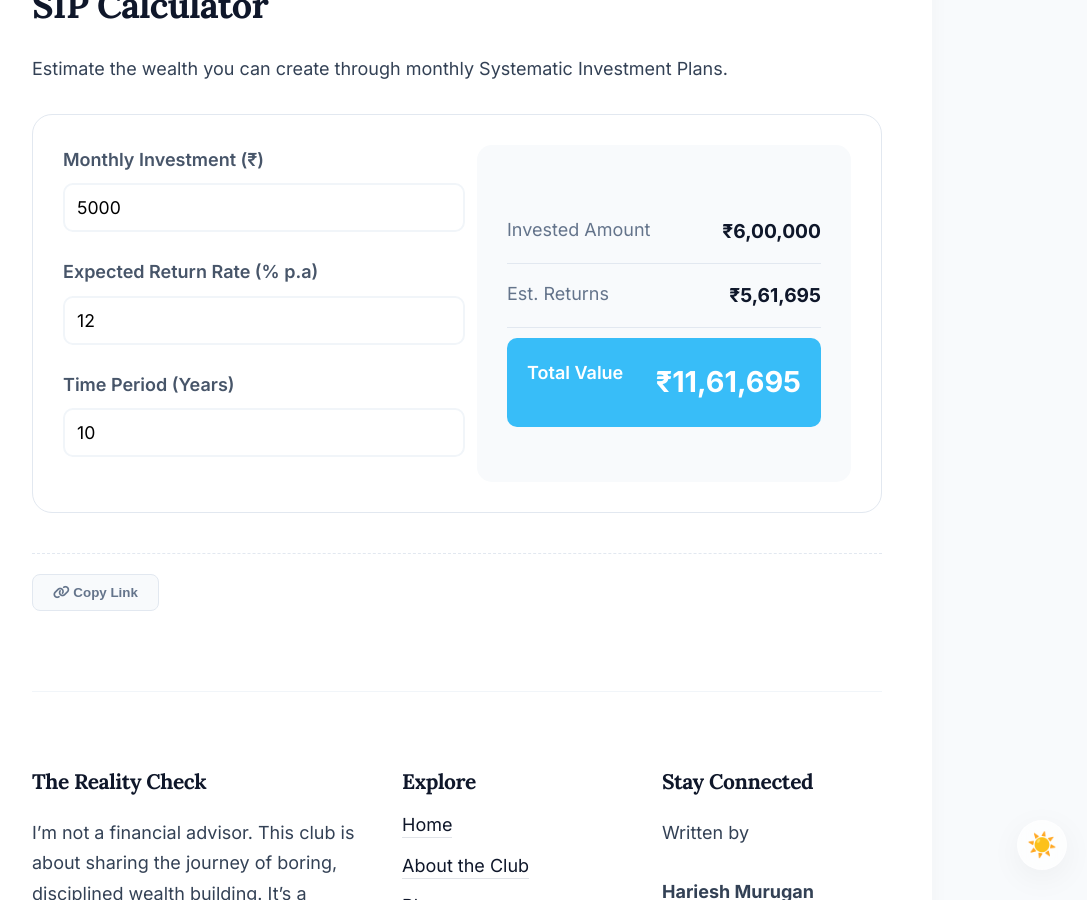
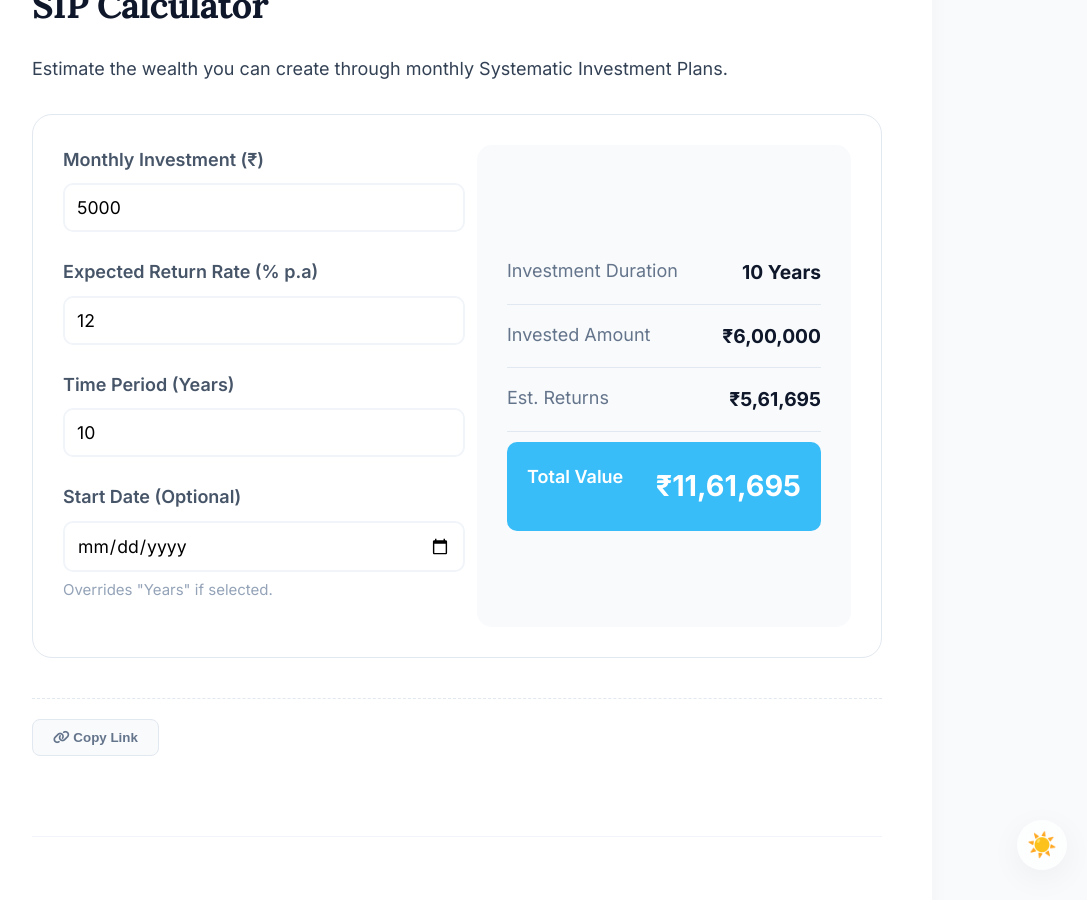
Before and after one commit to HarieshMK/HarieshMK.github.io, a Jekyll site: the page built from calculators/sip.md, in a window 1280 px wide and 900 px high, scrolled down 409 px. Shown: the whole window, without its empty margins (183-1270 px from the left). Built offline with Jekyll 4.4.1, drawn with Linux system fonts in a browser that asks for light colours.

Commit message:
Update sip.md

```diff
--- a/calculators/sip.md
+++ b/calculators/sip.md
@@ -23,17 +23,30 @@ Estimate the wealth you can create through monthly Systematic Investment Plans.
       <label>Time Period (Years)</label>
       <input type="number" id="years" value="10">
     </div>
+
+    <div class="input-group">
+      <label>Start Date (Optional)</label>
+      <input type="date" id="start-date">
+      <small style="display: block; margin-top: 5px; color: #94a3b8;">Overrides "Years" if selected.</small>
+    </div>
   </div>
 
   <div class="calc-results">
     <div class="result-item">
+      <span>Investment Duration</span>
+      <strong id="display-tenure">10 Years</strong>
+    </div>
+
+    <div class="result-item">
       <span>Invested Amount</span>
       <strong id="total-invested">₹0</strong>
     </div>
+
     <div class="result-item">
       <span>Est. Returns</span>
       <strong id="total-returns">₹0</strong>
     </div>
+
     <div class="result-item highlight">
       <span>Total Value</span>
       <strong id="total-value">₹0</strong>
```
